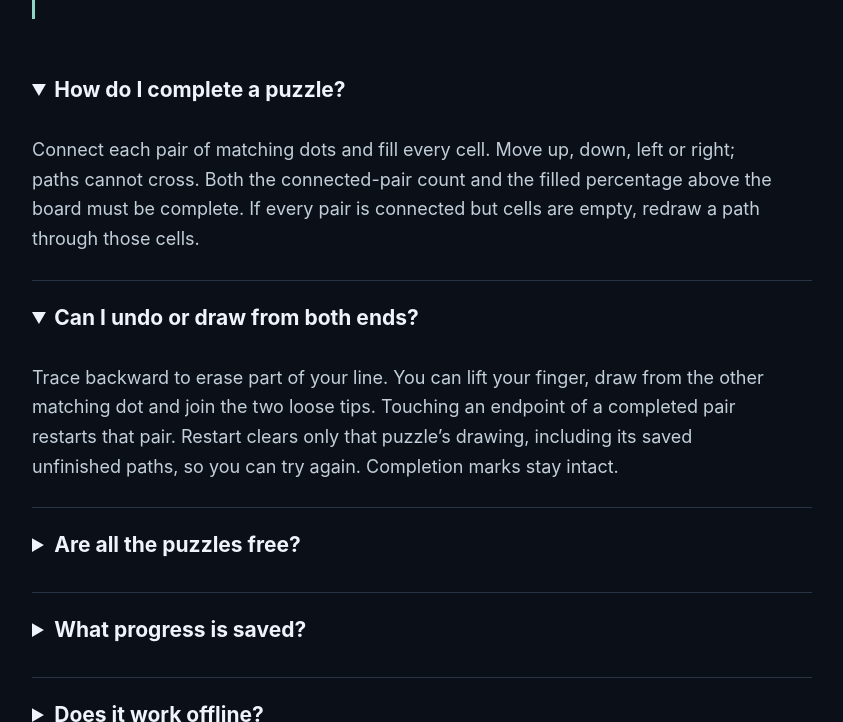
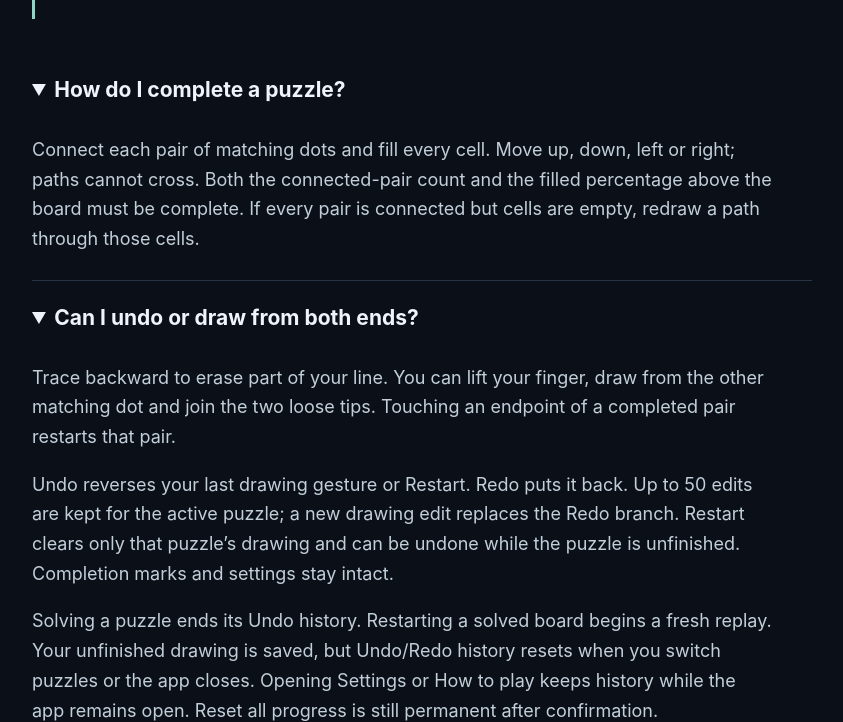
Before and after one commit to JaniJegoroff/senfai, a plain HTML site: page support.html in a window 1280 px wide. Both pictures are taken after a click on the heading "Can I undo or draw from both ends?". Shown: the part 740-1462 px from the top of the page, without its empty margins (68-911 px from the left). Drawn offline with Linux system fonts and the light colour scheme.

Commit message:
docs: publish SenFai 1.6 Undo and Redo support

```diff
--- a/support.html
+++ b/support.html
@@ -36,7 +36,9 @@
 </details>
 <details>
 <summary>Can I undo or draw from both ends?</summary>
-<p>Trace backward to erase part of your line. You can lift your finger, draw from the other matching dot and join the two loose tips. Touching an endpoint of a completed pair restarts that pair. Restart clears only that puzzle’s drawing, including its saved unfinished paths, so you can try again. Completion marks stay intact.</p>
+<p>Trace backward to erase part of your line. You can lift your finger, draw from the other matching dot and join the two loose tips. Touching an endpoint of a completed pair restarts that pair.</p>
+<p>Undo reverses your last drawing gesture or Restart. Redo puts it back. Up to 50 edits are kept for the active puzzle; a new drawing edit replaces the Redo branch. Restart clears only that puzzle’s drawing and can be undone while the puzzle is unfinished. Completion marks and settings stay intact.</p>
+<p>Solving a puzzle ends its Undo history. Restarting a solved board begins a fresh replay. Your unfinished drawing is saved, but Undo/Redo history resets when you switch puzzles or the app closes. Opening Settings or How to play keeps history while the app remains open. Reset all progress is still permanent after confirmation.</p>
 </details>
 <details>
 <summary>Are all the puzzles free?</summary>
```
